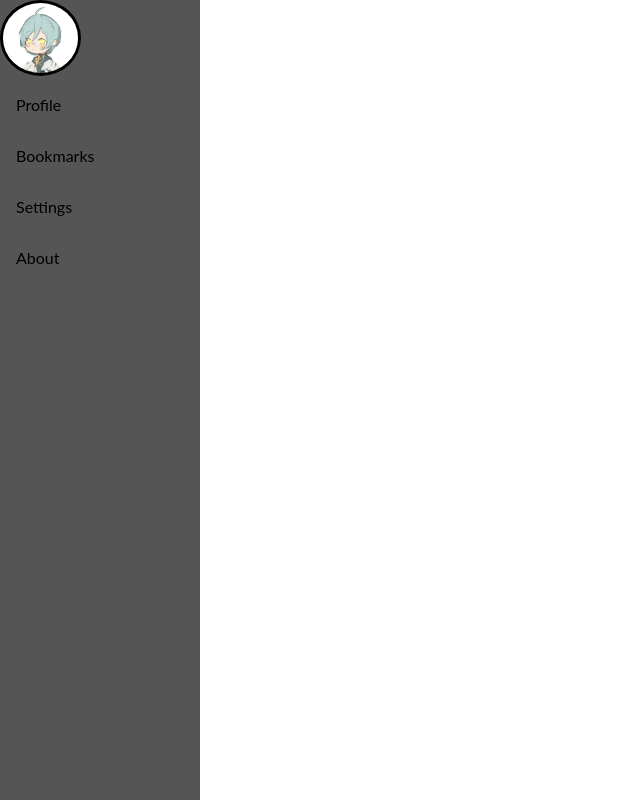
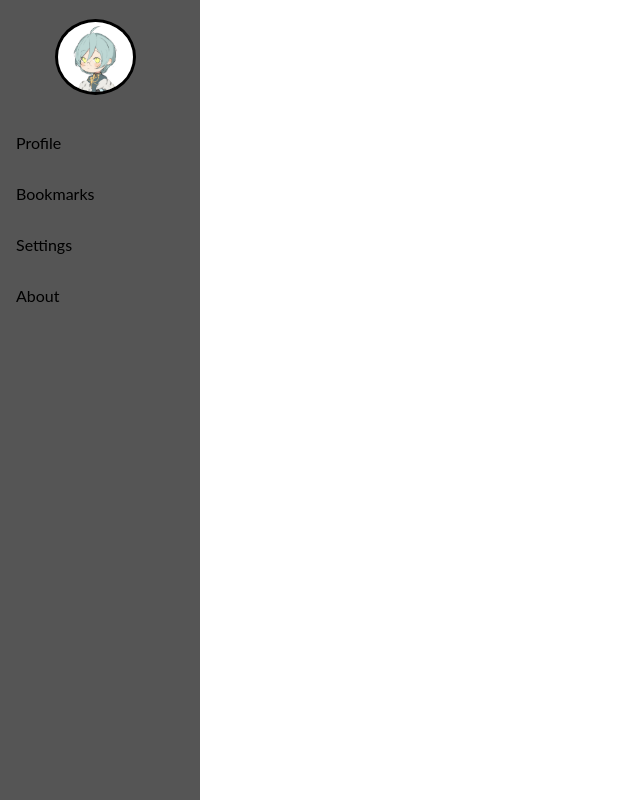
Before and after one commit to putrin1012/Commeownityid, a PHP site: page /SideBar.php in a window 1280 px wide. Shown: the whole page, without its empty margins (0-640 px from the left). Run offline with PHP 8.4, Linux system fonts and the light colour scheme.

Commit message:
no message

```diff
--- a/Login.php
+++ b/Login.php
@@ -44,7 +44,7 @@
         <div>
             <?php
                 if (isset($_POST['login'])) {
-                    echo "Button masuk berhasil"
+                    echo "Button masuk berhasil";
                 }
             ?>
         </div>
--- a/Register.php
+++ b/Register.php
@@ -15,7 +15,7 @@
         if ($result->total > 0){
             echo '<p class="error">Alamat email sudah terdaftar!</p>';
         }else {
-            $sql->prepare("INSERT INTO users (userName, Email, Location, Password) VALUES(?,?,?,?)", array($userName, $Email, $Location, $password_hash);
+            $sql->prepare("INSERT INTO users (userName, Email, Location, Password) VALUES(?,?,?,?)", array($userName, $Email, $Location, $password_hash));
             $sql->bindValue(1, $_POST['username']);
             $sql->bindValue(2, $_POST['Email']);
             $sql->bindValue(3, $_POST['Location']);
--- a/SideBar.php
+++ b/SideBar.php
@@ -62,7 +62,9 @@ div.content {
 <body>
 
 <div class="sidebar">
-  <img src="img/Untitled271.jpg" style="width: 75px;margin-right: 4px;border: solid;border-radius:50%">
+  </br>
+  <img src="img/Untitled271.jpg" style="width: 75px;margin-left: 55px;border: solid;border-radius:50%;">
+  </br></br>
   <a href="Profile.php">Profile</a>
   <a href="#news">Bookmarks</a>
   <a href="#news">Settings</a>
```
